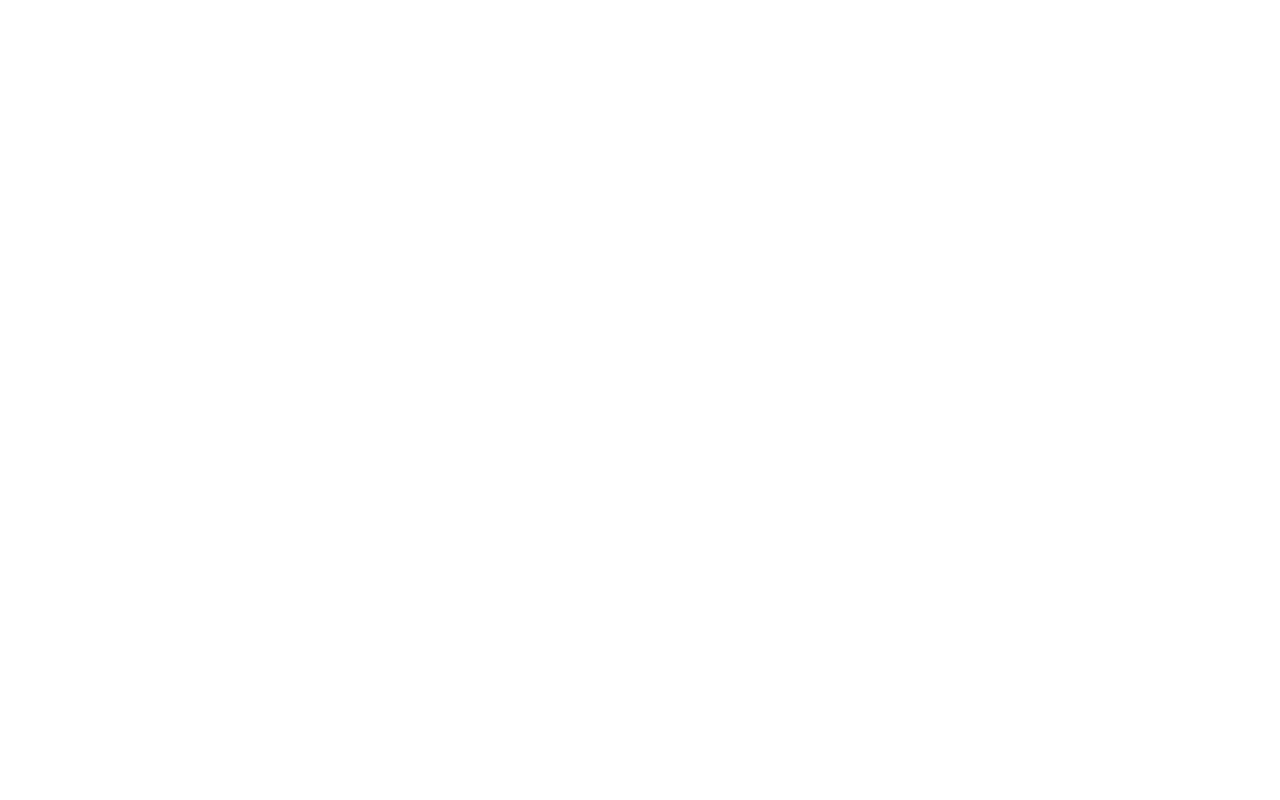
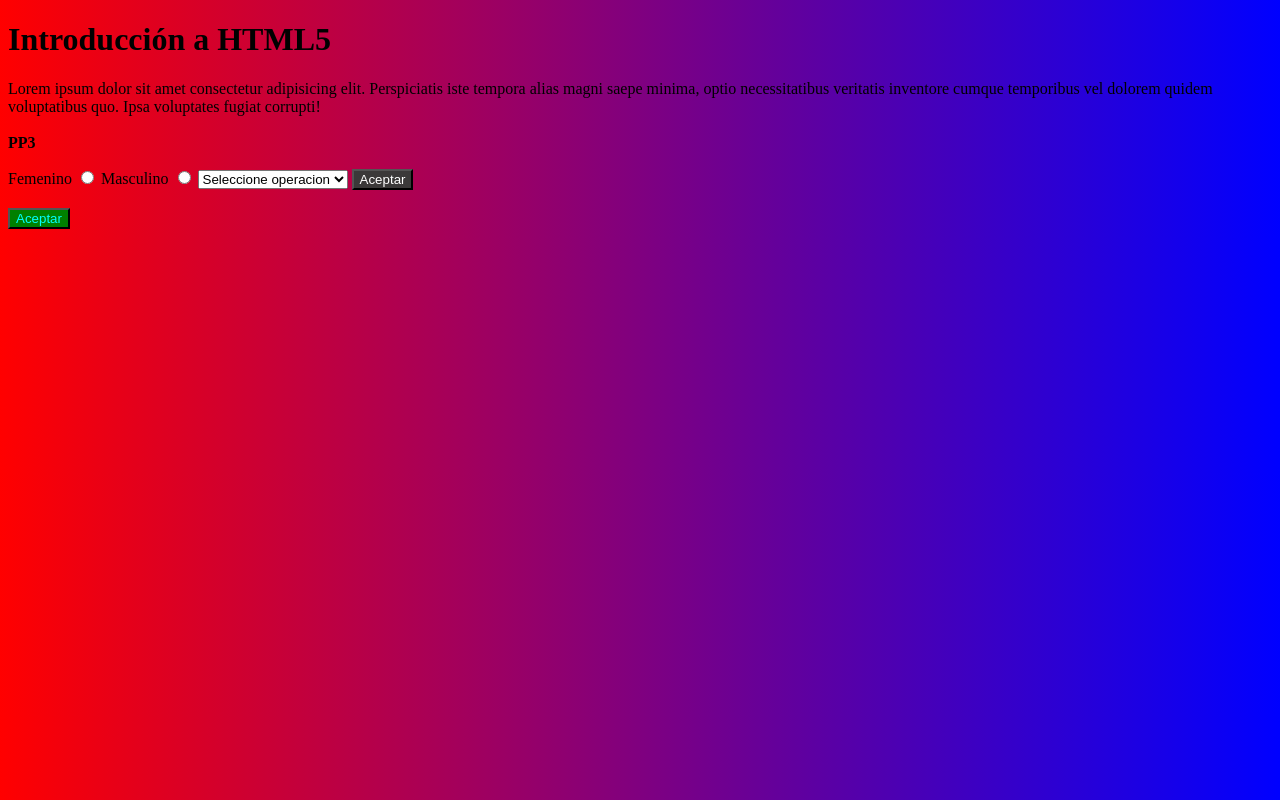
Before and after one commit to baltazarbaez/ppp3, a plain HTML site: page html5/index.html in a window 1280 px wide. Drawn offline with Linux system fonts and the light colour scheme.

Commit message:
practica 1

```diff
--- a/html5/index.html
+++ b/html5/index.html
@@ -4,8 +4,42 @@
     <meta charset="UTF-8">
     <meta name="viewport" content="width=device-width, initial-scale=1.0">
     <title>Uso de GIT</title>
+    <link rel="stylesheet" href="style.css">
 </head>
-<body>
+<body class="fondo">
+
+    <h1>Introducción a HTML5</h1>
+
+    <p>Lorem ipsum dolor sit amet consectetur adipisicing elit. Perspiciatis iste tempora alias magni saepe minima, optio necessitatibus veritatis inventore cumque temporibus vel dolorem quidem voluptatibus quo. Ipsa voluptates fugiat corrupti!
+        <br><br>
+    <b>PP3</b><!-- negrita-->
+    </p>
+
+    <label for="">Femenino</label>
+    <input name="sexo" type="radio">
+    <label for="">Masculino</label>
+    <input name="sexo" type="radio">
+
+    <select>
+        <option value="-1" selected disabled>Seleccione operacion</option> <!--disabled aparece primero(-1) pero no se puede seleccionar -->
+        <option value="0">Sumar</option>
+        <option value="1">Restar</option>
+        <option value="2">Multiplicar</option> <!--toma los valores porque con palabras se puede equivcar-->
+    </select>
+
+    <button style="background-color: rgb(59, 57, 57); color: white;">Aceptar</button><!-- boton
+    para darle estilo se usa style y se separa por ; -->
+    <br><br>
+    <button class="btn">Aceptar</button> <!--prevalece siempre la propiedades style dentro de la etiqueta y no en style de abajo u hoja aparte-->
+
+    <style>
+    /*buena practica hacer estilo en hoja aparte*/
+    </style>
+
+
+
+
+
 
 </body>
 </html>
--- /dev/null
+++ b/html5/style.css
@@ -0,0 +1,9 @@
+ /* mini-entorno para codigo css*/
+ .btn {
+    background: green;
+    color: aqua;
+}
+
+.fondo {
+    background-image: linear-gradient(to right, red, blue);/* colores en la pagina va degradando*/
+}
```
Also changed, not shown: 1 other file.
